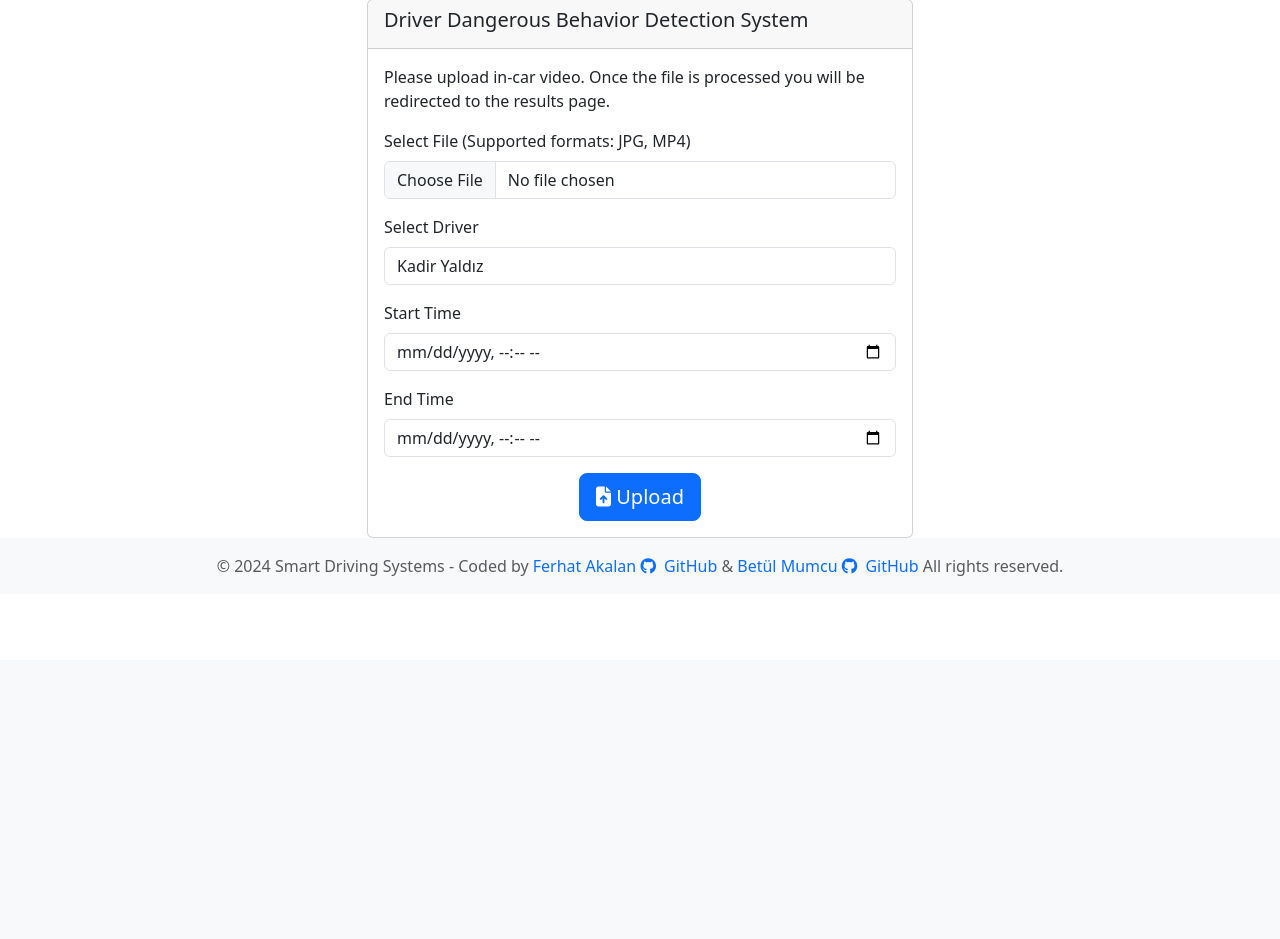
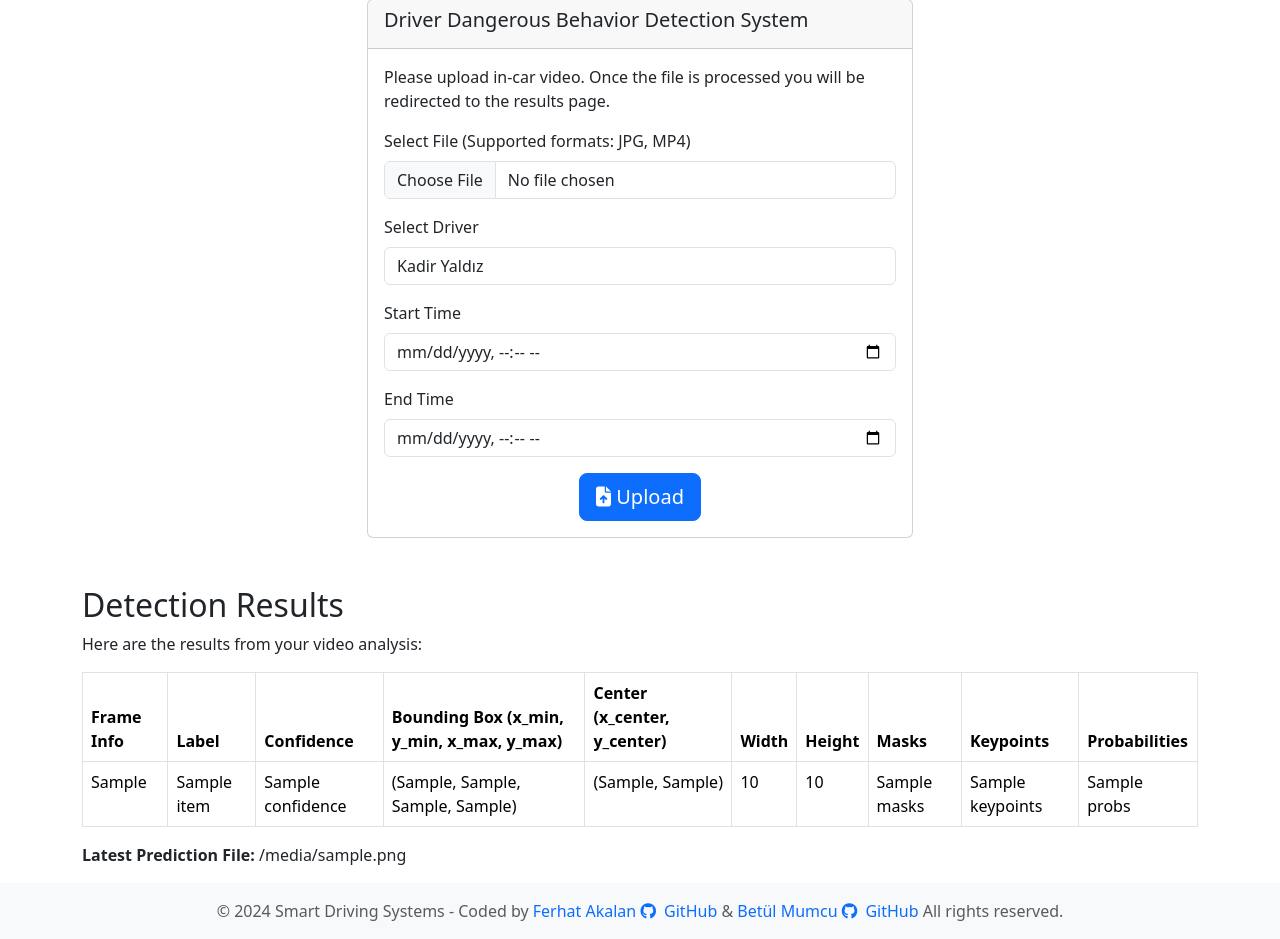
Before and after one commit to FerhatAkalan/SmartDrivingSystems, a Django app: template detectionapp/templates/detectionapp/upload.html in a window 1280 px wide. Shown: the part 140-1079 px from the top of the page. Before the commit the page ends 716 px from the top, so only its background shows below. Run offline with Django 4.2, Linux system fonts and the light colour scheme; data comes from the database, SQL or seed files in the repository; both versions use the stored data as it was after the commit; the template is opened without the code that fills it: values that come from a table or form of the project are taken from there, most other values are stand-ins (such as "Sample title", 1, 10 or a date in 2020); some libraries are stand-ins or nearby versions.

Commit message:
result-details

```diff
--- a/detectionapp/templates/detectionapp/upload.html
+++ b/detectionapp/templates/detectionapp/upload.html
@@ -59,33 +59,46 @@
     </div>
 </div>
 <script src="https://code.jquery.com/jquery-3.7.1.min.js" ></script>
-<script>
-    // Dosya türünü kontrol et
-    function checkFileType(input) {
-        var file = input.files[0];
-        var fileType = file.type;
-        var allowedTypes = ['image/jpeg', 'video/mp4'];
-        if (!allowedTypes.includes(fileType)) {
-            $('#fileTypeError').show();
-            input.value = ''; // Dosyayı temizle
-        } else {
-            $('#fileTypeError').hide();
-        }
-    }
-    // Dosya yükleme işlemi sırasında spinner'ı ve loading metnini göster
-    $('form').submit(function(){
-        // Dosya seçilmediyse formu gönderme
-        if ($('#fileInput').get(0).files.length === 0) {
-            $('#fileInput').addClass('is-invalid');
-            return false;
-        } else {
-            $('#spinner').show();
-            $('#loading').show();
-            $('#uploadButtonContainer').hide(); // Yükle butonunu gizle
-            return true;
-        }
-    });
-</script>
+<div class="container mt-5">
+    <h2>Detection Results</h2>
+    <p>Here are the results from your video analysis:</p>
+
+    <!-- Display results -->
+    <table class="table table-bordered">
+        <thead>
+            <tr>
+                <th>Frame Info</th>
+                <th>Label</th>
+                <th>Confidence</th>
+                <th>Bounding Box (x_min, y_min, x_max, y_max)</th>
+                <th>Center (x_center, y_center)</th>
+                <th>Width</th>
+                <th>Height</th>
+                <th>Masks</th>
+                <th>Keypoints</th>
+                <th>Probabilities</th>
+            </tr>
+        </thead>
+        <tbody>
+            {% for entry in data %}
+            <tr>
+                <td>{{ entry.frame_info }}</td>
+                <td>{{ entry.label }}</td>
+                <td>{{ entry.confidence }}</td>
+                <td>({{ entry.x_min }}, {{ entry.y_min }}, {{ entry.x_max }}, {{ entry.y_max }})</td>
+                <td>({{ entry.x_center }}, {{ entry.y_center }})</td>
+                <td>{{ entry.width }}</td>
+                <td>{{ entry.height }}</td>
+                <td>{{ entry.masks }}</td>
+                <td>{{ entry.keypoints }}</td>
+                <td>{{ entry.probs }}</td>
+            </tr>
+            {% endfor %}
+        </tbody>
+    </table>
+
+    <p><strong>Latest Prediction File:</strong> {{ latest_file }}</p>
+</div>
 </body>
 </html>
 {% endblock %}
--- a/report/models.py
+++ b/report/models.py
@@ -20,3 +20,21 @@ class Reports(models.Model):
     trip = models.ForeignKey(Trips, on_delete=models.CASCADE)
     report_text = models.TextField()
     report_path = models.CharField(max_length=255)
+
+class ReportDetails(models.Model):
+    report = models.ForeignKey(Reports, on_delete=models.CASCADE)
+    safe_driving = models.FloatField()
+    top_left_x = models.FloatField()
+    top_left_y = models.FloatField()
+    bottom_right_x = models.FloatField()
+    bottom_right_y = models.FloatField()
+    center_x = models.FloatField()
+    center_y = models.FloatField()
+    width = models.FloatField()
+    height = models.FloatField()
+    masks = models.JSONField(null=True, blank=True)
+    keypoints = models.JSONField(null=True, blank=True)
+    probabilities = models.JSONField(null=True, blank=True)
+
+    def __str__(self):
+        return f"Report Details for {self.report}"
```
Also changed, not shown: detectionapp/models.py (+0 -21 lines), detectionapp/views.py (+28 -3 lines), db.sqlite3, report/migrations/0002_alter_trips_end_time_alter_trips_start_time_and_more.py (added).
